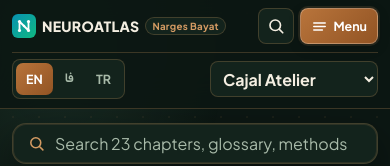
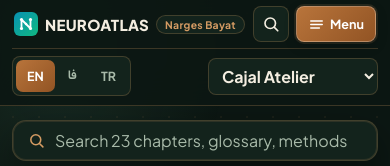
Before and after one commit to Shirazxbox/NEUROATLAS, a plain HTML site: page index.html in a window 390 px wide. Shown: the top 166 px of the page. Drawn offline with Linux system fonts and the light colour scheme; no server answers.

Commit message:
Add files via upload

```diff
--- a/css/layout.css
+++ b/css/layout.css
@@ -69,7 +69,7 @@ body.drawer-open {
 }
 
 /* ==========================================================================
-   Navbar, Desktop Segmented Nav & Mobile Quick Controls Strip
+   Navbar, Desktop Segmented Nav & Clean 2-Row Mobile Bar
    ========================================================================== */
 
 .navbar {
@@ -102,7 +102,7 @@ body.drawer-open {
   letter-spacing: 0.02em;
   font-size: 1rem;
   cursor: pointer;
-  flex: 1 1 auto;
+  flex: 0 1 auto;
   min-width: 0;
   background: transparent;
   border: none;
@@ -116,8 +116,6 @@ body.drawer-open {
 
 .brand-name {
   white-space: nowrap;
-  overflow: hidden;
-  text-overflow: ellipsis;
 }
 
 .brand-badge {
@@ -225,9 +223,9 @@ body.drawer-open {
 }
 
 .nav-mobile-actions {
-  display: none;
-  align-items: center;
-  gap: 6px;
+  display: flex;
+  align-items: center;
+  gap: 7px;
   flex-shrink: 0;
 }
 
@@ -252,7 +250,7 @@ body.drawer-open {
 /* Eye-Catching Mobile Menu Trigger Button */
 .menu-trigger-btn {
   height: 38px;
-  padding: 0 11px;
+  padding: 0 12px;
   display: inline-flex;
   align-items: center;
   gap: 6px;
@@ -261,7 +259,7 @@ body.drawer-open {
   background: var(--btn-bg);
   color: var(--btn-text);
   font-family: inherit;
-  font-size: 0.8rem;
+  font-size: 0.81rem;
   font-weight: 700;
   white-space: nowrap;
   cursor: pointer;
@@ -275,13 +273,13 @@ body.drawer-open {
   filter: brightness(1.06);
 }
 
-/* Mobile Quick Strip (Language + Visible Theme Picker) */
+/* Mobile Row 2: Language Switcher + Search + Menu Button */
 .mobile-lang-strip {
   display: none;
   align-items: center;
   justify-content: space-between;
-  gap: 8px;
-  padding: 6px 0 9px;
+  gap: 10px;
+  padding: 7px 0 9px;
   border-top: 1px solid var(--border);
   width: 100%;
 }
@@ -292,15 +290,7 @@ body.drawer-open {
 
 .mobile-lang-strip .lang-btn {
   min-height: 32px;
-  padding: 4px 10px;
-}
-
-.mobile-theme-select {
-  flex: 1 1 auto;
-  min-width: 0;
-  max-width: 185px;
-  min-height: 36px;
-  padding: 4px 8px;
+  padding: 4px 11px;
 }
 
 /* ==========================================================================
@@ -371,7 +361,6 @@ html[dir="rtl"] .mobile-drawer.open {
   letter-spacing: 0.03em;
 }
 
-/* Placed at TOP of drawer right under header so visitors immediately see it */
 .drawer-controls {
   padding-bottom: 12px;
   border-bottom: 1px solid var(--border);
@@ -828,7 +817,7 @@ html[dir="rtl"] .mobile-drawer.open {
 }
 
 /* ==========================================================================
-   Buttons, Inputs & Chat Panel
+   Buttons, Inputs & Distinct High-Contrast Chat Panel
    ========================================================================== */
 
 .btn-ghost {
@@ -892,6 +881,7 @@ html[dir="rtl"] .mobile-drawer.open {
   flex-direction: column;
   height: 585px;
   overflow: hidden;
+  border-color: var(--border-strong);
 }
 
 .chat-header {
@@ -1072,8 +1062,9 @@ html[dir="rtl"] .msg-rich ol {
 }
 
 .chat-input-bar {
-  padding: 11px 13px;
-  border-top: 1px solid var(--border);
+  padding: 12px 14px;
+  border-top: 1.5px solid var(--border-strong);
+  background: var(--bg-card-solid);
   display: flex;
   gap: 9px;
   align-items: flex-end;
@@ -1100,9 +1091,17 @@ select.field {
   min-height: 44px;
   max-height: 132px;
   overflow-y: auto;
-}
-
-.chat-input:focus,
+  background: var(--bg-card);
+  border: 1.5px solid var(--border-strong);
+  box-shadow: 0 2px 10px rgba(0, 0, 0, 0.09);
+  transition: border-color 0.18s, box-shadow 0.18s;
+}
+
+.chat-input:focus {
+  border-color: var(--accent);
+  box-shadow: 0 0 0 3px var(--accent-glow);
+}
+
 .field:focus,
 textarea:focus {
   border-color: var(--accent);
@@ -1742,14 +1741,23 @@ footer {
   }
 }
 
-/* Switch top bar cleanly into Hamburger Drawer + Quick Language/Theme Strip */
+/* Switch top bar cleanly into 2-Row Mobile Header: Brand Row + Controls Row */
 @media (max-width: 1080px) {
   .nav-tabs,
   .navbar .controls {
     display: none;
   }
 
-  .nav-mobile-actions,
+  .nav-inner {
+    justify-content: center;
+    min-height: 48px;
+    padding: 6px 0;
+  }
+
+  .brand {
+    justify-content: center;
+  }
+
   .mobile-lang-strip {
     display: flex;
   }
@@ -1790,11 +1798,6 @@ footer {
 @media (max-width: 720px) {
   .container {
     width: calc(100% - 24px);
-  }
-
-  .nav-inner {
-    min-height: 52px;
-    padding: 6px 0;
   }
 
   .grid-3,
@@ -1842,7 +1845,7 @@ footer {
 
   .toast-region {
     bottom: auto;
-    top: 76px;
+    top: 96px;
     inset-inline-start: 14px;
     inset-inline-end: 14px;
     max-width: none;
@@ -1881,11 +1884,10 @@ footer {
   }
 }
 
-/* Compact Mobile Top Bar Math — Guarantees 100% of Menu Button Fits on 360px Screens */
 @media (max-width: 520px) {
   .brand {
-    gap: 6px;
-    font-size: 0.88rem;
+    gap: 7px;
+    font-size: 0.94rem;
   }
 
   .brand svg {
@@ -1894,8 +1896,8 @@ footer {
   }
 
   .brand-badge {
-    font-size: 0.61rem;
-    padding: 2px 6px;
+    font-size: 0.65rem;
+    padding: 2px 8px;
   }
 
   .icon-btn {
@@ -1905,13 +1907,9 @@ footer {
 
   .menu-trigger-btn {
     height: 36px;
-    padding: 0 10px;
-    font-size: 0.78rem;
+    padding: 0 11px;
+    font-size: 0.79rem;
     gap: 5px;
-  }
-
-  .mobile-theme-select {
-    max-width: 168px;
   }
 }
 
@@ -1932,7 +1930,7 @@ footer {
 /* Dedicated Mobile Landscape optimization */
 @media (max-height: 520px) and (orientation: landscape) {
   .nav-inner {
-    min-height: 46px;
+    min-height: 42px;
     padding: 4px 0;
   }
 
```
